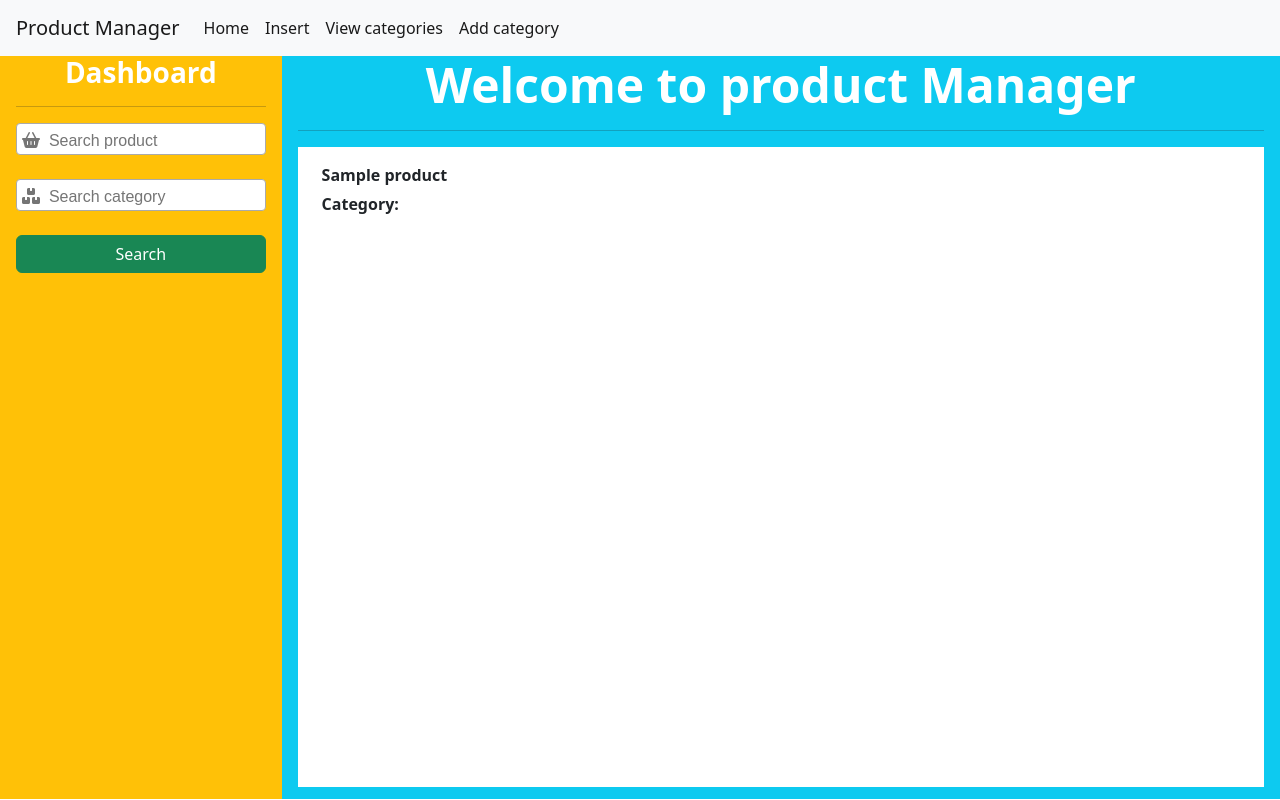
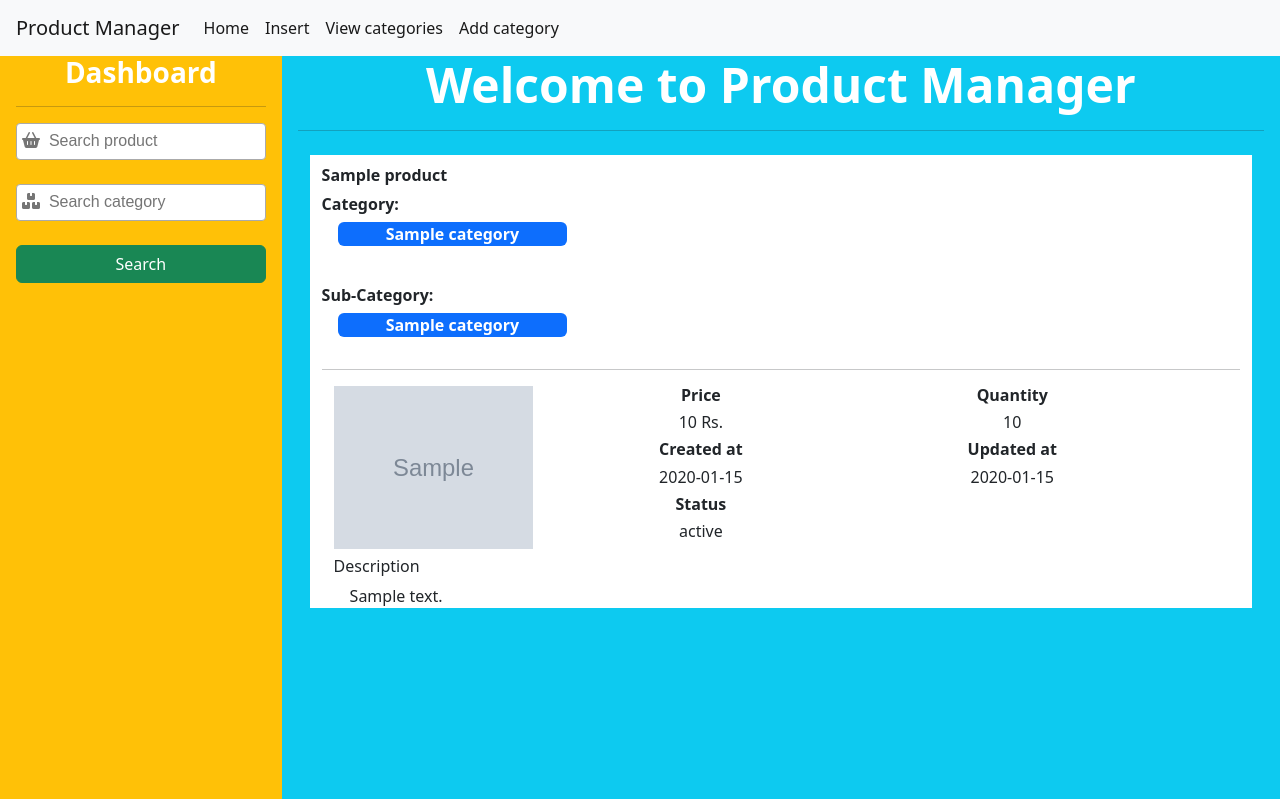
Before and after one commit to flexi-code/product-manager-php, a PHP site: page / in a window 1280 px wide. Run offline with PHP 8.4, Linux system fonts and the light colour scheme; data comes from the database, SQL or seed files in the repository; tables that the repository leaves empty hold one stand-in row (values such as "Sample post"); grey boxes marked "Sample" are stand-in pictures; some libraries are stand-ins or nearby versions.

Commit message:
Add files via upload

```diff
--- a/container.html
+++ b/container.html
@@ -1,7 +1,7 @@
 <span class="container my-2" style="min-width: fit-content; max-width: 80vw; min-height: 78vh;">
     <p class="fw-bold my-2">#product1</p>
     <span class="d-flex flex-column">
-
+        <div class="d-flex flex-row">
             <p class="d-flex justify-content-center col-3 bg-primary fw-bolder br-3 mx-3 px-3 text-white rounded">#Category1</p>
             <p class="d-flex justify-content-center col-3 bg-primary fw-bolder br-3 mx-3 px-3 text-white rounded">#Category1</p>
             <p class="d-flex justify-content-center col-3 bg-primary fw-bolder br-3 mx-3 px-3 text-white rounded">#Category1</p>
--- a/display_category.php
+++ b/display_category.php
@@ -12,12 +12,14 @@
 	}
 
 	if($_GET['action'] == "view_product") {
-		$ret = [];
-		$sql2 = "SELECT p.pr_id,p.pr_name,p.pr_description,p.pr_price,GROUP_CONCAT(pc.c_name) as pr_category_name,GROUP_CONCAT(pc.sc_name) as pr_subcategory_name,p.pr_image, p.pr_status,p.pr_quantity FROM product AS P INNER JOIN product_category AS pc on p.pr_id = pc.p_id GROUP BY p.pr_id;";
+		$res = [];
+		$sql2 = "SELECT p.pr_id,p.pr_name,p.pr_description,p.pr_price,GROUP_CONCAT(DISTINCT(pc.c_name)) as pr_category_name,GROUP_CONCAT(DISTINCT(pc.sc_name)) as pr_subcategory_name,p.pr_image, p.pr_status,p.pr_quantity,p.created_at,p.updated_at FROM product AS P INNER JOIN product_category AS pc on p.pr_id = pc.p_id GROUP BY p.pr_id;";
 		$result2 = $con->query($sql2);
 		while($row2 = $result2->fetch_assoc()) {
-			$ret[] = $row2;
+			$res[] = $row2;
 		}
-		echo json_encode($ret);
+		echo json_encode($res);
+	}
+	if($_GET['action'] == "search_product") {
 	}
 ?>
--- a/header.php
+++ b/header.php
@@ -57,8 +57,8 @@
 </head>
 
 <body>
-	<nav class="navbar navbar-expand-lg navbar-light bg-light">
-		<a class="navbar-brand" href="#">Product Manager</a>
+	<nav class="navbar navbar-expand-lg navbar-light bg-light" style="max-width: 100%; max-height: 100%;">
+		<a class="navbar-brand" href="index.php">Product Manager</a>
 		<button class="navbar-toggler" type="button" data-toggle="collapse" data-target="#navbarNavAltMarkup"
 			aria-controls="navbarNavAltMarkup" aria-expanded="false" aria-label="Toggle navigation">
 			<span class="navbar-toggler-icon"></span>
--- a/index.php
+++ b/index.php
@@ -1,3 +1,4 @@
+<!DOCTYPE html>
 <div class="px-3 bg-light">
 	<?php
 	include "header.php";
@@ -7,10 +8,81 @@
 	include "connection.php";
 ?>
 <script type="text/javascript">
+	function get_category_string(category) {
+		let empty = new Array();
+		let category_array = Array.from(category);
+		let length = category_array.length;
+		let count = 1;
+		console.log(category_array);
+		//enter new div to array
+		empty.push('<div class="d-flex flex-row">');
+		category_array.forEach(item => {
+
+			// enter new category in same row
+			if(count % 4 != 0) {
+				console.log(count,"-",item);
+
+				let category = `<p class="d-flex justify-content-center col-3 bg-primary fw-bolder br-3 mx-3 px-3 text-white rounded">${item}</p>`;
+				empty.push(category);
+				console.log(empty.join(" "));
+			}
+			//enter new category in new row
+			if(count % 4 == 0) {
+				empty.push('</div>');
+				empty.push('<div class="d-flex flex-row">');
+				let category = `<p class="d-flex justify-content-center col-3 bg-primary fw-bolder br-3 mx-3 px-3 text-white rounded">${item}</p>`;
+				empty.push(category);
+				console.log("new_row","-",count,"-",item);
+				console.log(empty.join(" "));
+			}
+			count += 1;
+		});
+		empty.push('</div>');
+		console.log(empty.join(" "));
+		return empty.join(" ");
+		console.warn("-----------------------------------------------");
+	}
+
+	function get_sub_category_string(sub_category) {
+		let empty = new Array();
+		let sub_category_array = Array.from(sub_category);
+		let length = sub_category_array.length;
+		let count = 1;
+		console.log(sub_category_array);
+		//enter new div to array
+		empty.push('<div class="d-flex flex-row">');
+		sub_category_array.forEach(item => {
+
+			// enter new category in same row
+			if(count % 4 != 0) {
+				console.log(count,"-",item);
+
+				let sub_category = `<p class="d-flex justify-content-center col-3 bg-primary fw-bolder br-3 mx-3 px-3 text-white rounded">${item}</p>`;
+				empty.push(sub_category);
+				console.log(empty.join(" "));
+			}
+			//enter new category in new row
+			if(count % 4 == 0) {
+				empty.push('</div>');
+				empty.push('<div class="d-flex flex-row">');
+				let sub_category = `<p class="d-flex justify-content-center col-3 bg-primary fw-bolder br-3 mx-3 px-3 text-white rounded">${item}</p>`;
+				empty.push(sub_category);
+				console.log("new_row","-",count,"-",item);
+				console.log(empty.join(" "));
+			}
+			count += 1;
+		});
+		empty.push('</div>');
+		console.log(empty.join(" "));
+		return empty.join(" ");
+		console.warn("-----------------------------------------------");
+	}
+
 	$(document).ready(function () {
 		$('.js-basic-example-multiple').select2();
 		$('.js-example-placeholder-multiple').select2();
 
+		//code to view category
 		$.ajax({
 			type: "GET",
 			url: "display_category.php?action=display",
@@ -32,40 +104,97 @@
 			});
 		});
 
+
+		//code to view product details by default
 		$.ajax({
 			type: 'get',
 			url: 'display_category.php?action=view_product',
 		}).done(function (response) {
 			var temp = JSON.parse(response);
-			temp.forEach(product => {
-				// console.log(product);
-				var duplicate_category = product.pr_category_name.split(",");
-				var unique_category = new Set(duplicate_category);
-				console.log(unique_category);
 
-				var duplicate_subcategory = product.pr_subcategory_name.split(",");
-				var unique_subcategory = new Set(duplicate_subcategory);
-				console.log(unique_subcategory);
+			//let's print product data
+			temp.forEach(item => {
+
+				var category = item.pr_category_name.split(",");
+
+				var subcategory = item.pr_subcategory_name.split(",");
 
 				var html = `
-<span class="container  my-2" style="min-width: fit-content; max-width: 80vw; min-height: 78vh;">
-    <p class="fw-bold my-2">${product.pr_name}</p>
+<span class="container bg-white my-2" style="min-width: fit-content; max-width: 80vw; min-height: fit-content;">
+    <p class="fw-bold my-2">${item.pr_name}</p>
     	<span class="d-flex flex-column">
 		<h6 class="fw-bold">Category:  </h6>
-        	<div class="d-flex flex-row"id="category${product.pr_id}">`;
+			${get_category_string(category)}
+		</span>
+		<br>
+		<span class="d-flex flex-column">
+		<h6 class="fw-bold">Sub-Category:  </h6>
+			${get_sub_category_string(subcategory)}
+		</span>
+		<hr>
+		<span class="container row">
+        <img src="product/${item.pr_image}" class="col-3 rounded thumbnail" style="max-height: 40vh; max-width: 40vh">
+        <span class="col-9 d-flex row" style="min-width: fit-content; min-height: 100%;">
+            <span class="row">
+                <div class="col-6 d-flex flex-column align-items-center justify-content-center">
+                    <h6 class="fw-bold">Price</h6>
+                    <h6>${item.pr_price} Rs.</h6>
+                </div>
+                <div class="col-6 d-flex flex-column align-items-center justify-content-center">
+                    <h6 class="fw-bold">Quantity</h6>
+                    <h6>${item.pr_quantity}</h6>
+                </div>
+            </span>
+            <span class="row">
+                <div class="col-6 d-flex flex-column align-items-center justify-content-center">
+                    <h6 class="fw-bold">Created at</h6>
+                    <h6>${item.created_at}</h6>
+                </div>
+                <div class="col-6 d-flex flex-column align-items-center justify-content-center">
+                    <h6 class="fw-bold">Updated at</h6>
+                    <h6>${item.updated_at}</h6>
+                </div>
+            </span>
+            <span class="row">
+                <div class="col-6 d-flex flex-column align-items-center justify-content-center">
+                    <h6 class="fw-bold">Status</h6>
+                    <h6>${item.pr_status}</h6>
+                </div>
+            </span>
+        </span>
+        <span class="col container">
+            <h6 class="my-2 font-weight-bold">Description</h6>
+			<span class="container px-3">
+                ${item.pr_description}
+            </span>
+        </span>
+    </span>
+</span>`;
 
 
+				$("#product_catalog").append(html);
+			});
 
-
-
-
-
-
-				$("#product_catalog")[0].insertAdjacentHTML('beforeend',html);
-			});
+			// code to view product name in search bar
 			temp.forEach(item => {
 				var option = `<option value=${item.pr_id}>${item.pr_name}</option>`;
 				$('#product')[0].insertAdjacentHTML('beforeend', option);
+			});
+		});
+
+		//code to search product
+		$('#search_category').submit(function (event){
+			event.preventDefault();
+			var formdata = new FormData(this);
+			$.ajax({
+				type: "post",
+				url: "display_category.php?action=search_product",
+				data: formdata,
+				dataType: json,
+				contentType: false,
+				processData: false,
+			}).done(function(response) {
+
 			});
 		});
 	});
@@ -76,35 +205,30 @@
 			Dashboard
 		</h3>
 		<hr class="text-dark">
+
+		<form id="search_product" method="POST" action="display_category.php?action=search_product">
 		<select class="select-basic-example-multiple js-example-placeholder-multiple form-control fw-bold"
-			data-placeholder="&#xF291;  Search product" id="product" style="font-family:Arial, FontAwesome" multiple>
+			data-placeholder="&#xF291;  Search product" id="product" name = "product[]" style="font-family:Arial, FontAwesome" multiple>
 		</select>
 		<br>
 		<br>
 		<select class="select-basic-example-multiple js-example-placeholder-multiple form-control fw-bold"
-			data-placeholder="&#xF468;  Search category" id="cat" style="font-family:Arial, FontAwesome;" multiple>
+			data-placeholder="&#xF468;  Search category" id="cat" name = "category[]"style="font-family:Arial, FontAwesome;" multiple>
 		</select>
 		<br>
 		<br>
 
-		<button type="button" id="search" class="btn btn-success btn-block" style="min-width: 100%;">Search</button>
+		<button type="submit" id="search" class="btn btn-success btn-block" style="min-width: 100%;">Search</button>
+		</form>
+
 	</div>
 	<div class="container-fluid bg-info px-3">
 		<span class=" display-5 fw-bold d-flex text-white justify-content-center">
-			Welcome to product Manager
+			Welcome to Product Manager
 		</span>
 		<hr class="text-dark">
 
-		<div class="container bg-white d-flex flex-column" id="product_catalog">
-
-
-
-
-
-
-
-
-
+		<div class="container d-flex flex-column" id="product_catalog">
 		</div>
 	</div>
 </div>
--- /dev/null
+++ b/query to be corrected.txt
@@ -0,0 +1 @@
+SELECT p.pr_id,p.pr_name,p.pr_description,p.pr_price,GROUP_CONCAT(DISTINCT(pc.c_name)) as pr_category_name,GROUP_CONCAT(DISTINCT(pc.sc_name)) as pr_subcategory_name,p.pr_image, p.pr_status,p.pr_quantity,p.created_at,p.updated_at FROM product AS P RIGHT OUTER JOIN product_category AS pc on p.pr_id = pc.p_id WHERE pc.p_id = 3 OR pc.sc_id = 3 GROUP BY p.pr_id;
```
